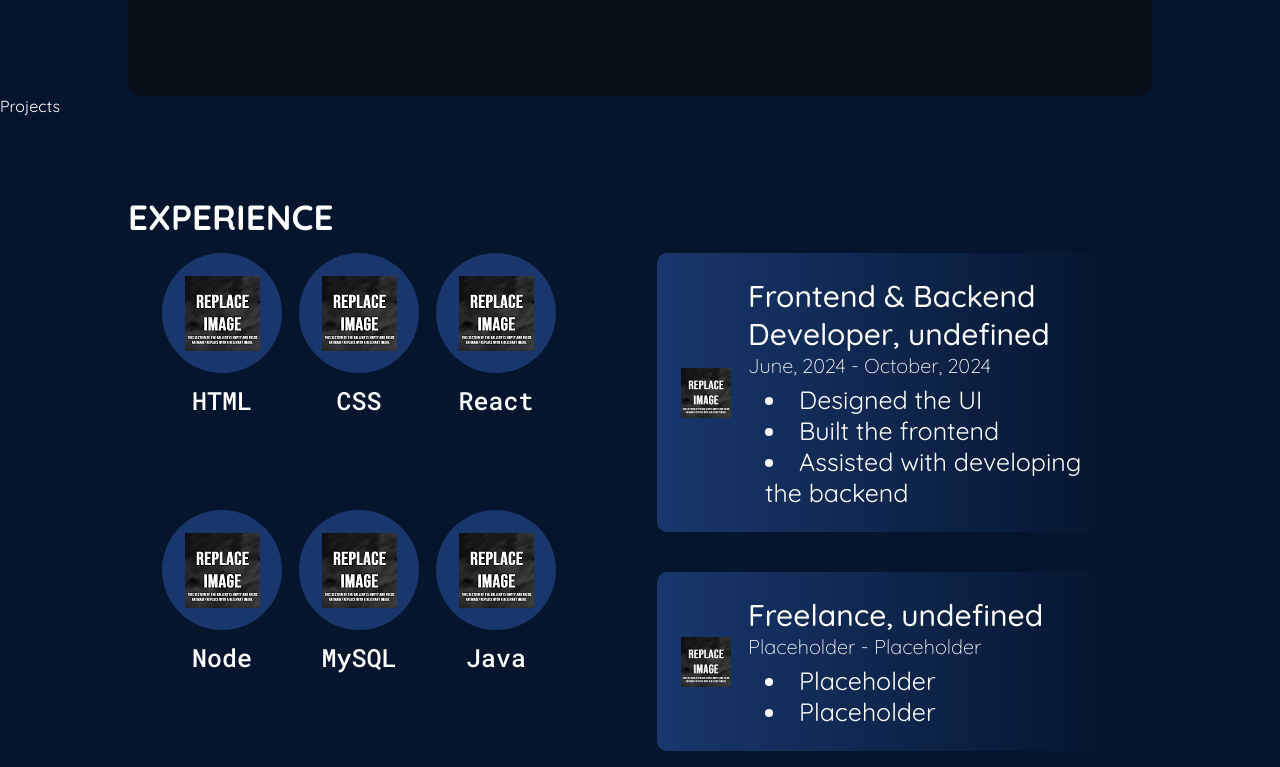
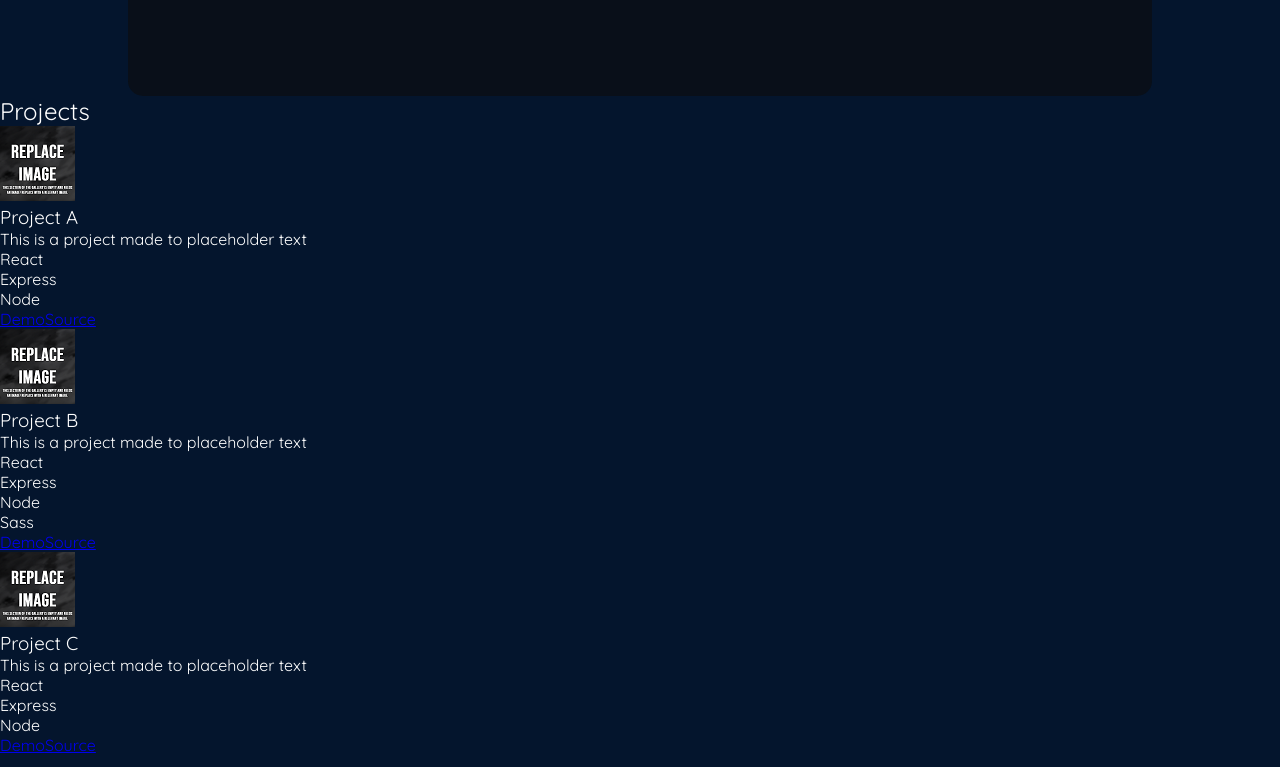
Before and after one commit to kathrynhoule/kathrynportfolio, a React (Vite) app: page / in a window 1280 px wide. Shown: the part 1293-2060 px from the top of the page. Built offline with nearby package versions, Linux system fonts and the light colour scheme.

Commit message:
adds project data to projects component

```diff
--- a/src/components/projects/Projects.jsx
+++ b/src/components/projects/Projects.jsx
@@ -1,10 +1,38 @@
 import React from 'react'
 import styles from './Projects.module.css';
+import projects from '../../data/projects.json'
+import { getImageURL } from '../../utils';
 
 const Projects = () => {
-  return (
-    <div>Projects</div>
-  )
+     return (
+          <section>
+               <h2>Projects</h2>
+               <div>
+                    {
+                         projects.map((project, id) => {
+                              return (
+                                   <div key={id}>
+                                        <img
+                                             src={getImageURL(project.imageSrc)}
+                                             alt={`Image of ${project.title}`}
+                                        />
+                                        <h3>{project.title}</h3>
+                                        <p>{project.description}</p>
+                                        <ul>{project.skills.map((skill, id) =>
+                                             <li key={id}>{skill}</li>
+                                        )}
+                                        </ul>
+                                        <div>
+                                             <a href={project.demo}>Demo</a>
+                                             <a href={project.source}>Source</a>
+                                        </div>
+                                   </div>
+                              )
+                         })
+                    }
+               </div>
+          </section>
+     )
 }
 
 export default Projects;
```
Also changed, not shown: assets/projects/placeholder.png (added).
